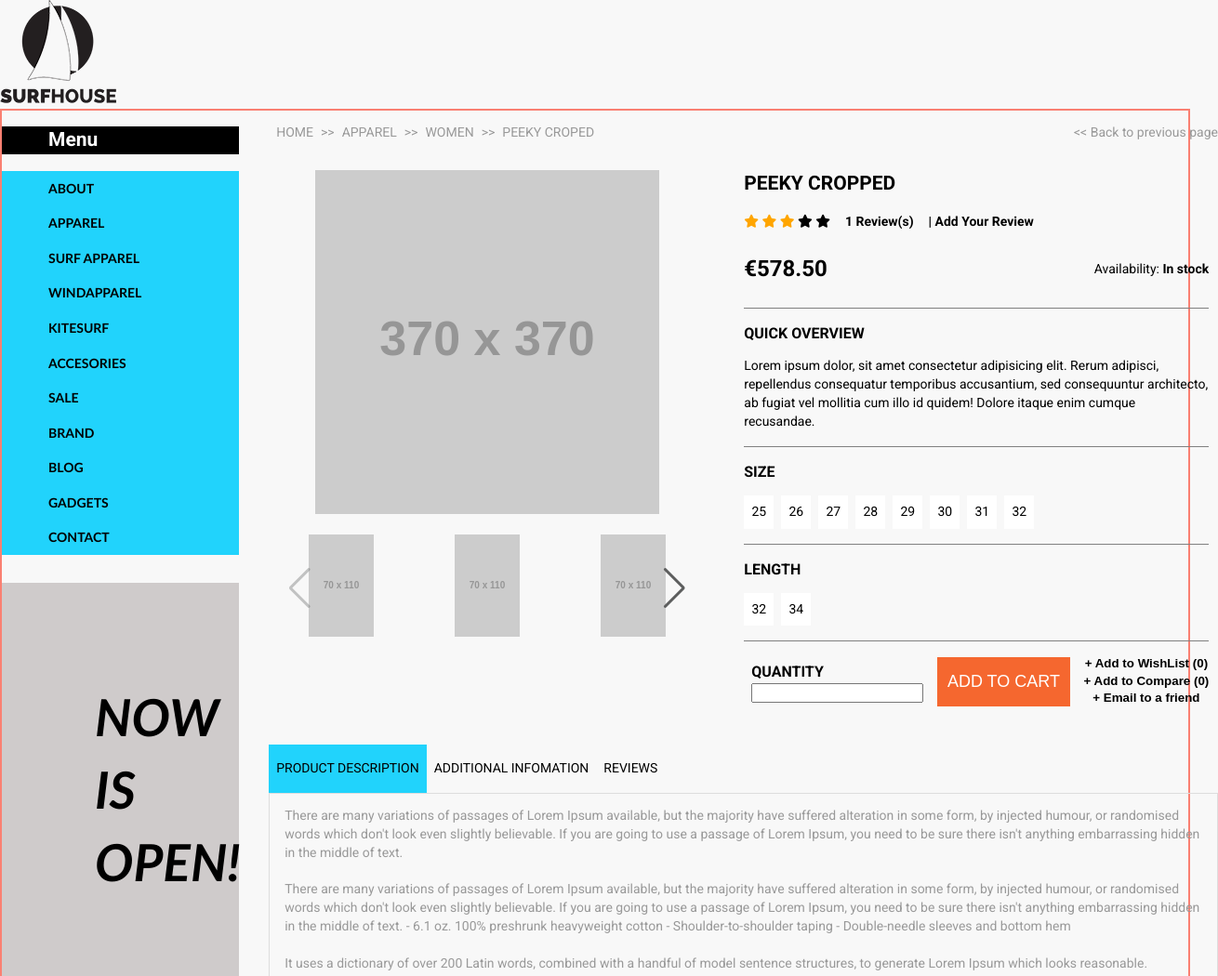
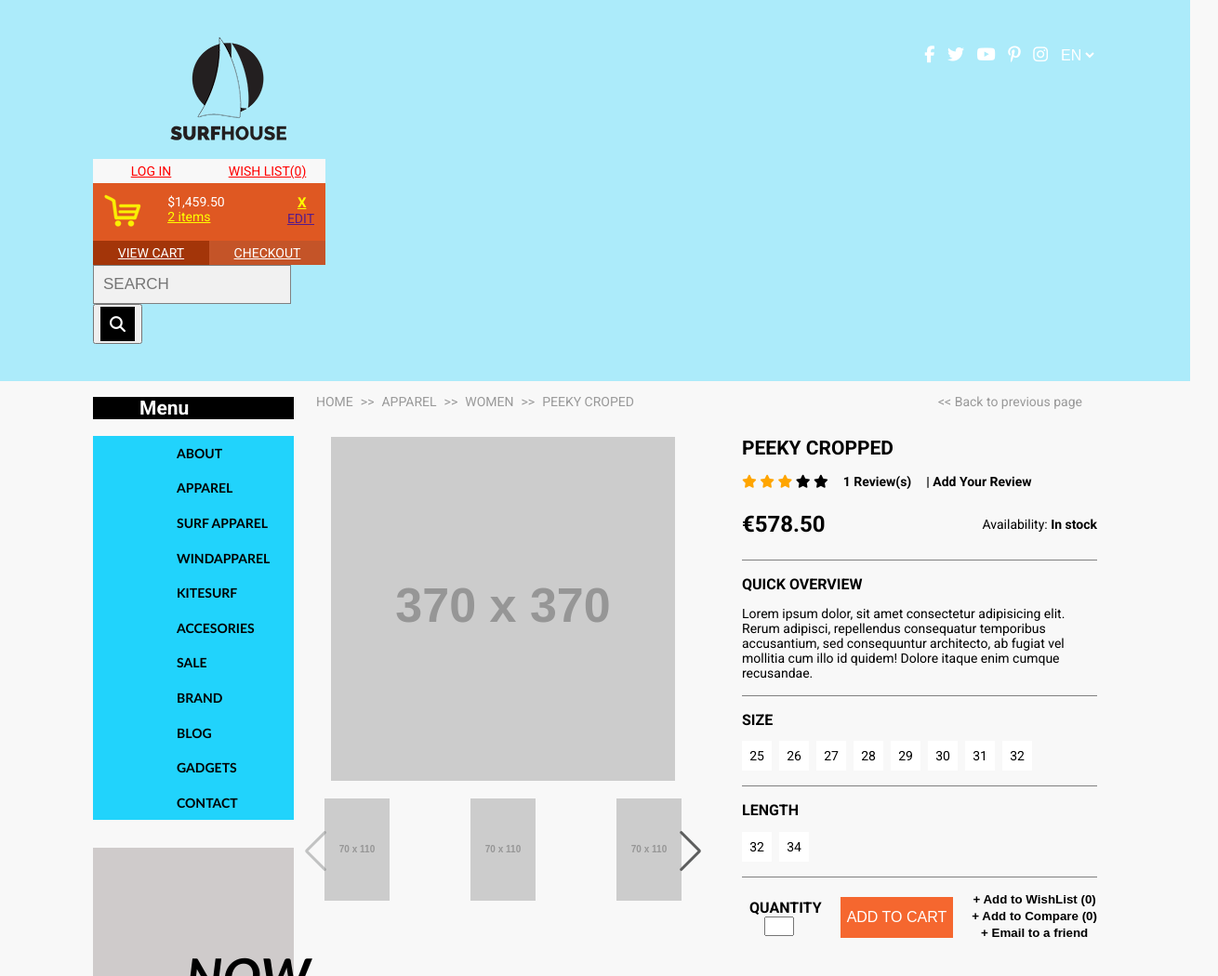
Before and after one commit to littlesoldier2019/surfing-website, a website: page html/product-detail.html in a window 1280 px wide. Shown: the top 1050 px of the page at 93% size, 1310 px wide, since content can reach past the window. Drawn offline with nearby package versions, Linux system fonts and the light colour scheme; placeholder pictures from the web are drawn by us; files whose address does not match are found by name.

Commit message:
change product-detail style

```diff
--- a/css/product-detail.css
+++ b/css/product-detail.css
@@ -1,4 +1,219 @@
 @charset "UTF-8";
+
+* *::before *::after {
+  box-sizing: border-box;
+}
+
+.container {
+  height: auto;
+  margin: 0 auto;
+  display: flex;
+  flex-direction: column;
+  justify-content: space-between;
+}
+
+/* HEADER */
+
+.cart__header {
+  background-color: #ACEBFA;
+}
+
+/* HEADER LAYOUT (Left / Right)*/
+.header__content {
+  max-width: 1080px;
+  margin: 0 auto;
+  display: flex;
+  justify-content: space-between;
+}
+
+.header__left {
+  min-width: 500px;
+  margin: 20px 0;
+  display: flex;
+  flex-direction: column;
+  align-content: flex-end;
+}
+
+.header__right {
+  min-width: 500px;
+  display: flex;
+  justify-content: flex-end;
+  margin-top: 50px;
+}
+
+.header__logo {
+  display: flex;
+  justify-content: center;
+  width: 20%;
+  margin-left: 30px;
+}
+
+.header__logo>img {
+  padding: 20px;
+  padding-left: 150px;
+}
+
+.header__cart {
+  width: 50%;
+  margin-bottom: 20px;
+}
+
+.bannerleft {
+  width: 45%;
+  margin-top: 30px;
+  margin-left: 150px;
+  display: flex;
+  flex-direction: column;
+}
+
+.bannerleft_icon {
+  width: 100%;
+  margin-bottom: 30px;
+  display: flex;
+  justify-content: center;
+}
+
+.bannerleft_cart {
+  display: flex;
+  flex-direction: column;
+}
+
+.bannerleft_cart--item1 {
+  display: flex;
+  color: red;
+}
+
+
+/* Removing the default links*/
+
+.login,
+.wishlist {
+  color: red;
+}
+
+.x,
+.incart {
+  color: yellow;
+}
+
+.viewcart,
+.checkout {
+  color: white;
+}
+
+.articles {
+  color: black;
+}
+
+.bannerleft_cart--item1_login,
+.bannerleft_cart--item1_wishlist {
+  width: 50%;
+  padding: 5px;
+  background: #F8F8F8;
+  font-size: 14px;
+  text-align: center;
+}
+
+.bannerleft_cart--item2 {
+  display: flex;
+  justify-content: space-between;
+  background: rgb(223, 88, 34);
+}
+
+.bannerleft_cart--item2--icon {
+  width: 10%;
+  padding: 12px;
+}
+
+.bannerleft_cart--item2--amt_itm {
+  padding: 12px;
+}
+
+.bannerleft_cart--item2--amt {
+  color: white;
+}
+
+.bannereft_cart--item2--ext_edt {
+  padding: 12px;
+}
+
+.bannerleft_cart--item2_exit {
+  margin-left: 11px;
+  color: yellow;
+  font-size: 15px;
+  font-weight: 700;
+}
+
+.bannerleft_cart--item2--edit {
+  color: black;
+}
+
+.bannerleft_cart--item3 {
+  display: flex;
+  color: white;
+}
+
+.bannerleft_cart--item3_view {
+  width: 50%;
+  padding: 5px;
+  background: rgb(163, 53, 9);
+  font-size: 14px;
+  text-align: center;
+}
+
+.bannerleft_cart--item3_chkout {
+  text-decoration: none;
+  width: 50%;
+  padding: 5px;
+  background: rgb(196, 84, 40);
+  font-size: 14px;
+  text-align: center;
+}
+
+input[type=text] {
+  padding: 10px;
+  font-size: 17px;
+  border: 1px solid grey;
+  float: left;
+  width: 89%;
+  background: #f1f1f1;
+}
+
+.fa-search {
+  border: black;
+  float: left;
+  padding: 10px;
+  background: rgb(0, 0, 0);
+  color: white;
+  font-size: 21px;
+  cursor: pointer;
+}
+
+
+
+
+
+.socials {
+  display: flex;
+}
+
+.socials i {
+  margin-left: 10px;
+  color: white;
+  font-size: 18px;
+}
+
+#choose__lang {
+  font-size: 16px;
+  background-color: transparent;
+  border: transparent;
+  color: white;
+  margin-left: 10px;
+  outline: red;
+}
+
+/* HEADER ENDS */
+/* ----------- */
 ul.banner {
   text-decoration: none;
   position: relative;
@@ -257,7 +472,7 @@ input[type=text] {
   transition: 0.6s ease;
   border-radius: 4px 0px 0px 4px;
   -webkit-user-select: none;
-          user-select: none;
+  user-select: none;
 }
 
 .banner_slide--navImg2 {
@@ -268,7 +483,7 @@ input[type=text] {
   transition: 0.6s ease;
   border-radius: 0px 4px 4px 0px;
   -webkit-user-select: none;
-          user-select: none;
+  user-select: none;
 }
 
 /* On hover, add a black background color with a little bit see-through */
@@ -319,14 +534,17 @@ input[type=text] {
   animation-name: fade;
   animation-duration: 1.5s;
 }
+
 @keyframes fade {
   from {
     opacity: 0.4;
   }
+
   to {
     opacity: 1;
   }
 }
+
 .btn_nav {
   background-color: yellow;
   border-radius: 2px;
@@ -493,6 +711,8 @@ ul.menu_item {
 /* NAV BAR */
 .nav {
   width: 100%;
+  padding-left: 1rem;
+  padding-right: 1rem;
   margin-bottom: 1rem;
   display: flex;
   justify-content: space-between;
@@ -667,7 +887,7 @@ ul.menu_item {
   margin: 0;
 }
 
-.description__cart .quan__input {
+.description__cart #quan__input {
   width: 2rem;
   margin-left: 1rem;
 }
@@ -709,6 +929,9 @@ ul.menu_item {
 
 #addToCartBtn {
   display: "inline-block";
+  padding: .8rem .4rem;
+  padding-right: 0.4rem;
+  font-size: 1rem;
 }
 
 /* MODAL TO ADD REVIEWS */
@@ -814,7 +1037,7 @@ ul.menu_item {
 /* MODAL TO ADD REVIEWS ENDS*/
 /*ITEM MOREINFO TABS*/
 .item__moreInfo {
-  width: 100%;
+  padding-left: 1rem;
   margin-top: 1.5rem;
 }
 
@@ -861,6 +1084,7 @@ ul.menu_item {
 /*ITEM MOREINFO TABS ENDS*/
 .suggestion,
 .viewed {
+  padding-left: 1rem;
   margin-top: 2rem;
   text-align: center;
 }
@@ -897,31 +1121,7 @@ ul.menu_item {
   font-weight: bold;
 }
 
-body {
-  width: 100%;
-  line-height: 1.42;
-  font-size: 14px;
-  font-family: "Roboto", "Raleway", Arial, Helvetica, Sans-serif;
-  /* to smooth fonts */
-  -webkit-font-smoothing: antialiased;
-  -moz-osx-font-smoothing: grayscale;
-  margin: 0;
-  padding: 0;
-  box-sizing: border-box;
-}
 
-ul {
-  padding: 0;
-  margin: 0;
-}
-
-ul li {
-  list-style: none;
-}
-
-h5 {
-  font-size: 16px;
-}
 
 .footer__container {
   display: grid;
@@ -1031,17 +1231,12 @@ body {
   box-sizing: border-box;
 }
 
-.container {
-  width: 100%;
-  height: 100%;
-  display: flex;
-  flex-direction: column;
-  justify-content: space-between;
-}
+
 
 /* MAIN SECTION LAYOUT */
 .content-wrapper {
-  border: 2px solid salmon;
+  max-width: 1080px;
+  margin: 0 auto;
   display: flex;
 }
 
@@ -1051,7 +1246,7 @@ body {
 
 .main {
   width: 80%;
-  margin-left: 2rem;
+  /* margin-left: 2rem; */
   display: flex;
   flex-direction: column;
 }
@@ -1060,8 +1255,8 @@ body {
 .item {
   width: 100%;
   display: flex;
-  justify-content: space-around;
-  flex-wrap: wrap;
+  justify-content: space-between;
+  /* flex-wrap: wrap; */
 }
 
 .item__imgs {
--- a/html/product-detail.html
+++ b/html/product-detail.html
@@ -26,10 +26,65 @@
   <div class="container">
     <!------------ HEADER ------------>
     <header class="cart__header">
-      <div class="cart__header-logo">
-          <a href="/" class="cart__header-link"><img src="../img/surfhouse_logo.png" alt="" class="cart__header-pic"></a>
-      </div>
-  </header>
+      <div class="header__content">
+        <div class="header__left">
+          <div class="header__logo">
+            <img src="../img/surfhouse_logo.png" alt="surfhouse_logo">
+          </div>
+          <div class="header__cart">
+            <div class="bannerleft_cart">
+              <div class="bannerleft_cart--item1">
+                <span class="bannerleft_cart--item1_login"><a class="login" href="#">LOG
+                    IN</a></span><span class="bannerleft_cart--item1_wishlist"><a class="wishlist" href="#"> WISH
+                    LIST(0)</a></span>
+              </div>
+              <div class="bannerleft_cart--item2">
+                <div class="bannerleft_cart--item2--icon">
+                  <a href="#"><img src="../img/icon_cart.png" class="cart_img--size"></a>
+                </div>
+                <div class="bannerleft_cart--item2--amt_itm"> <span class="bannerleft_cart--item2--amt">$1,459.50</span>
+                  <br><span class="bannerleft_cart--item2--itm"><a class="incart" href="">2
+                      items
+                    </a></span>
+                </div>
+                <div class="bannereft_cart--item2--ext_edt">
+                  <span class="bannerleft_cart--item2_exit"><a class="x" href="">X</a></span><br><span
+                    class="bannerleft_cart--item2--edit"><a href="">EDIT</a></span</div> </div> </div> <div
+                      class="bannerleft_cart--item3">
+                    <span class="bannerleft_cart--item3_view"><a class="viewcart" href="#">VIEW
+                        CART</a></span> <span class="bannerleft_cart--item3_chkout"><a class="checkout" href="#">
+                        CHECKOUT </a></span>
+                </div>
+                <div class="bannerleft_cart--item4">
+                  <form class="bannerleft_cart--item4">
+                    <input type="text" placeholder="SEARCH" name="search"><button type="submit"><i
+                        class="fa fa-search"></i></button>
+                  </form>
+                </div>
+              </div>
+            </div>
+          </div>
+
+          <div class="header__right">
+            <div class="socials">
+              <div>
+                <i class="fab fa-facebook-f"></i>
+                <i class="fab fa-twitter"></i>
+                <i class="fab fa-youtube"></i>
+                <i class="fab fa-pinterest-p"></i>
+                <i class="fab fa-instagram"></i>
+              </div>
+            </div>
+            <div class="language__select">
+              <label for="langSelect"></label>
+              <select name="langType" id="choose__lang">
+                <option value="English" selected="selected">EN</option>
+                <option value="Finnish">FI</option>
+              </select>
+            </div>
+          </div>
+        </div>
+    </header>
 
     <div class="content-wrapper">
       <!------------ SIDE BAR ------------>
```
